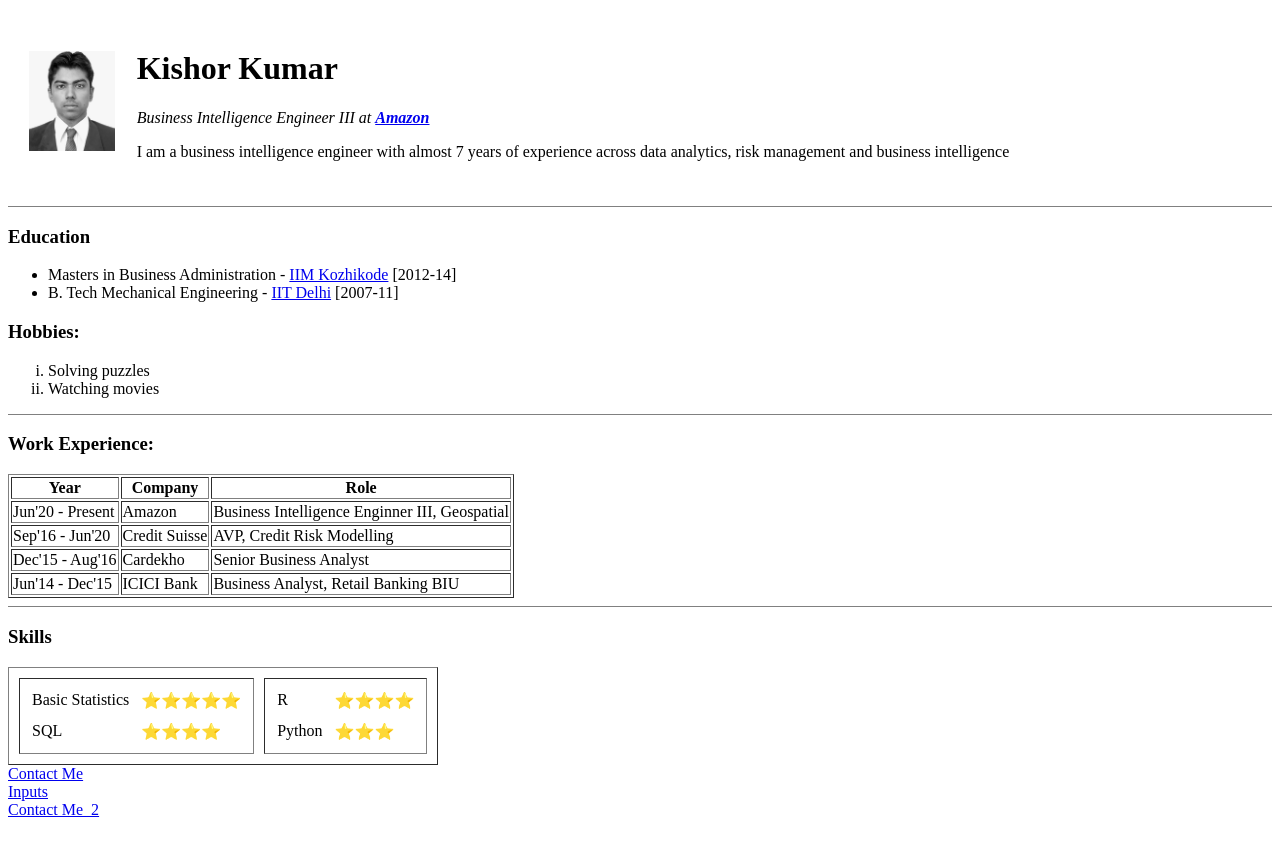
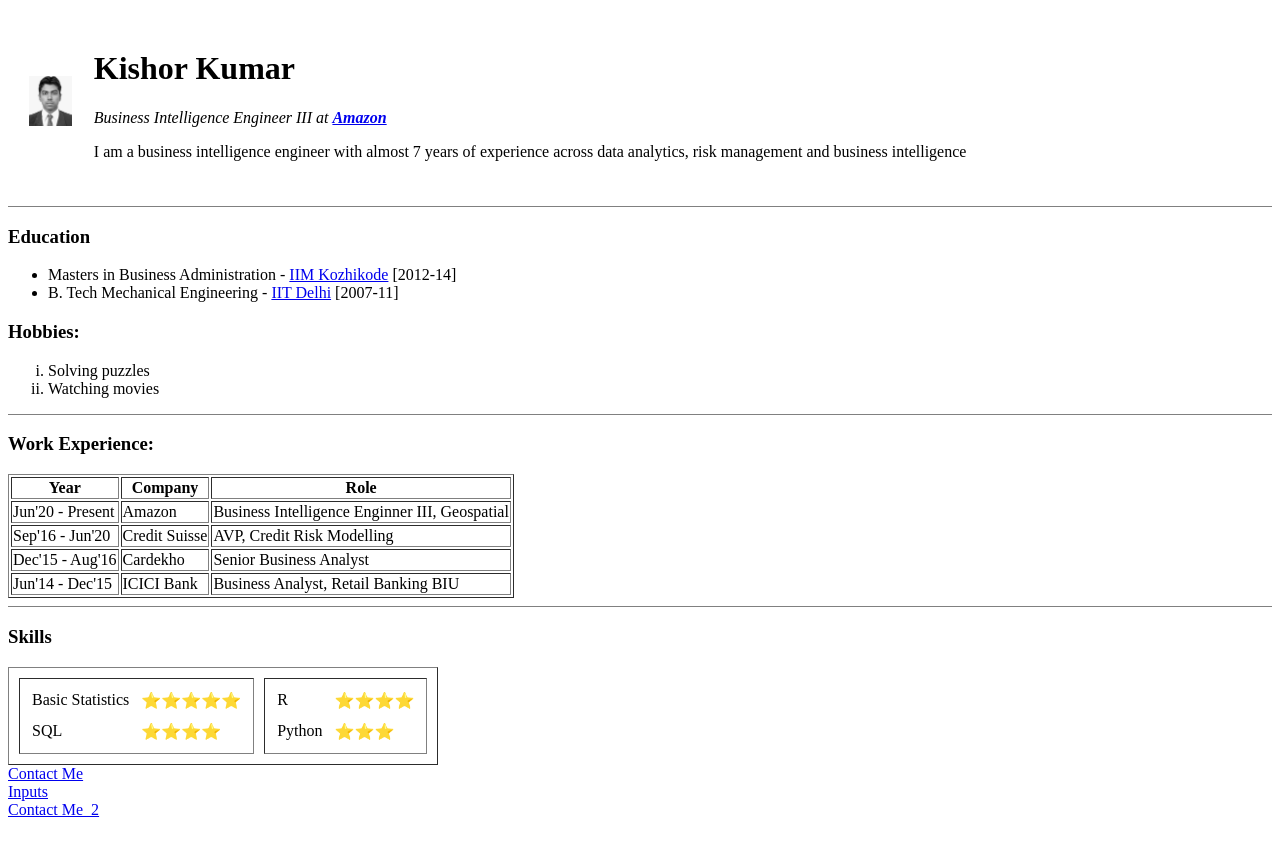
Before and after one commit to kishor1310/cv, a plain HTML site: page index.html in a window 1280 px wide. Drawn offline with Linux system fonts and the light colour scheme.

Commit message:
Update index.html

```diff
--- a/index.html
+++ b/index.html
@@ -9,7 +9,7 @@
 <body>
   <table cellspacing="20">
     <tr>
-      <td><img src="images/kishor_pic.jpg" alt="Kishor profile picture" height="100px"></td>
+      <td><img src="images/kishor_pic.jpg" alt="Kishor profile picture" height="50px"></td>
       <td>
         <h1> Kishor Kumar </h1>
         <p><em>Business Intelligence Engineer III at <strong><a href="https://www.amazon.com/">Amazon</a></strong></em></p>
```
